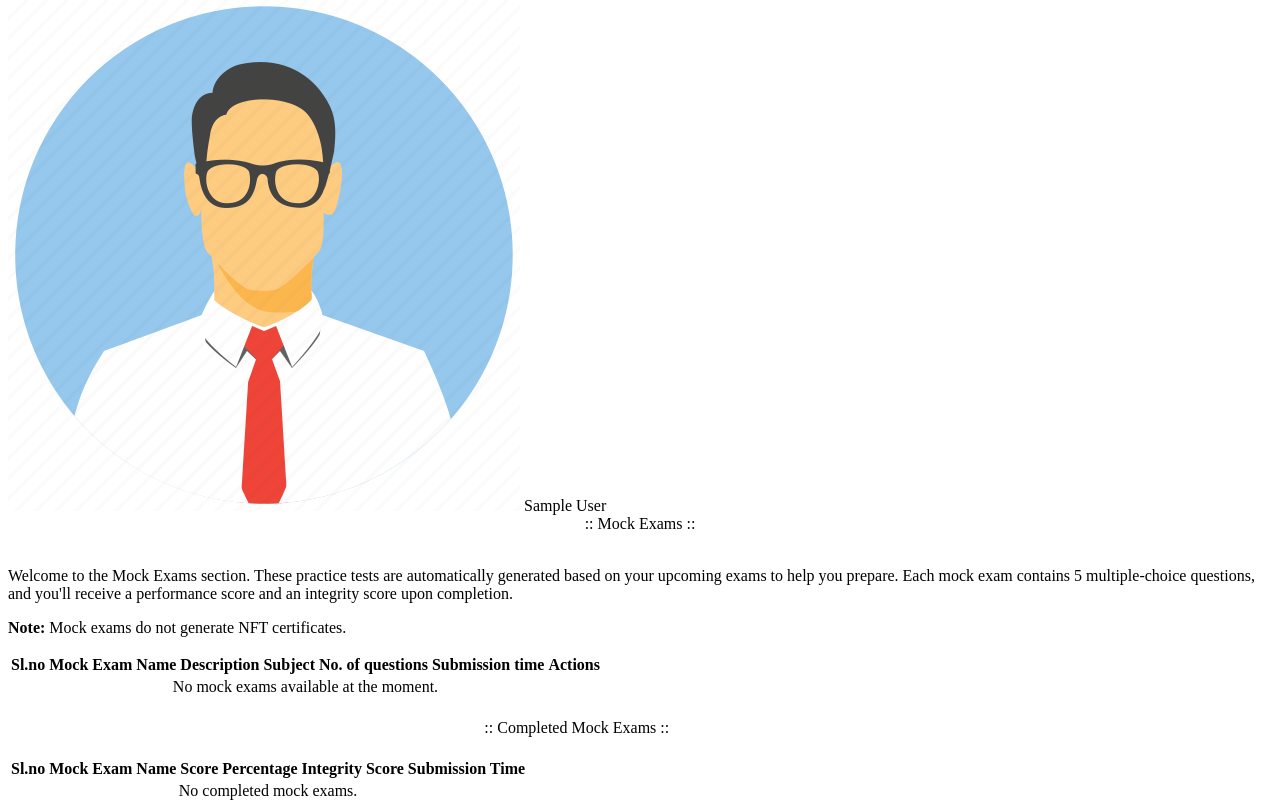
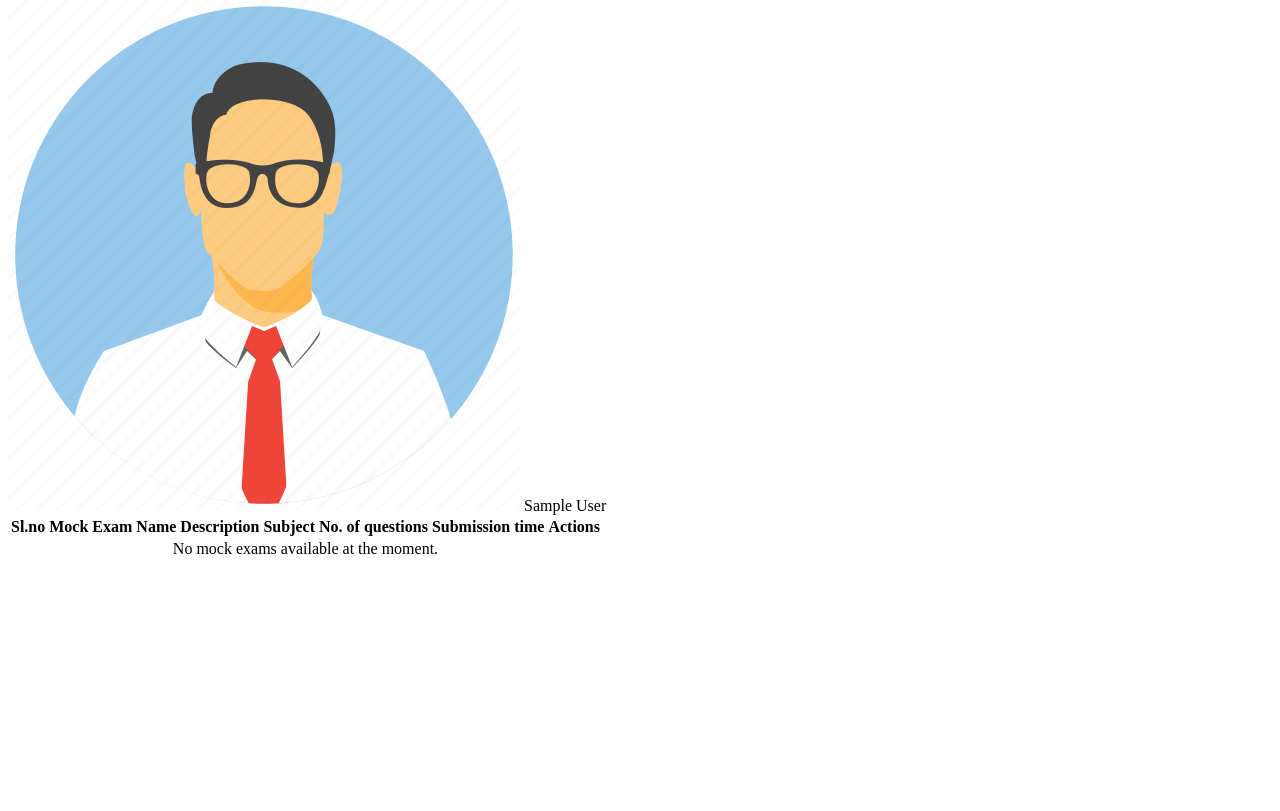
Before and after one commit to hackfest-dev/Hackfest25-42, a PHP site: page /students/mock_exams.php in a window 1280 px wide. Shown: the part 231-1042 px from the top of the page. After the commit the page ends 785 px from the top, so only its background shows below. Run offline with PHP 8.4, Linux system fonts and the light colour scheme; the visitor is signed in with stand-in values (Sample User, id 1); tables that the repository leaves empty hold one stand-in row (values such as "Sample post"); a stand-in replaces the project's code that opens the database connection.

Commit message:
cleaning up mock test page

```diff
--- a/students/mock_exams.php
+++ b/students/mock_exams.php
@@ -19,10 +19,13 @@ $result = mysqli_query($conn, $sql);
 // For debugging
 error_log("Mock exams query for user $uname found " . mysqli_num_rows($result) . " results");
 
-// Also get all mock exams regardless of status for debugging
-$debug_sql = "SELECT * FROM mock_exm_list";
-$debug_result = mysqli_query($conn, $debug_sql);
-error_log("Total mock exams in database: " . mysqli_num_rows($debug_result));
+// Get completed mock exams
+$completed_sql = "SELECT ma.*, me.exname
+                 FROM mock_atmpt_list ma
+                 JOIN mock_exm_list me ON ma.mock_exid = me.mock_exid
+                 WHERE ma.uname = '$uname' AND ma.status = 1
+                 ORDER BY ma.subtime DESC";
+$completed_result = mysqli_query($conn, $completed_sql);
 
 ?>
 <!DOCTYPE html>
@@ -55,19 +58,28 @@ error_log("Total mock exams in database: " . mysqli_num_rows($debug_result));
         }
 
         @keyframes spin {
-            0% {
-                transform: rotate(0deg);
-            }
-
-            100% {
-                transform: rotate(360deg);
-            }
+            0% { transform: rotate(0deg); }
+            100% { transform: rotate(360deg); }
         }
 
         .pending-message {
             font-size: 16px;
             color: #555;
             margin-bottom: 15px;
+        }
+
+        .exmbtn {
+            background-color: #0A2558;
+            color: white;
+            border: none;
+            padding: 6px 12px;
+            border-radius: 4px;
+            cursor: pointer;
+            transition: background-color 0.3s;
+        }
+
+        .exmbtn:hover {
+            background-color: #153d8a;
         }
     </style>
 </head>
@@ -142,15 +154,6 @@ error_log("Total mock exams in database: " . mysqli_num_rows($debug_result));
         </nav>
 
         <div class="home-content">
-            <div class="stat-boxes">
-                <div class="recent-stat box" style="width:100%;">
-                    <div class="title" style="text-align:center;">:: Mock Exams ::</div><br>
-                    <div class="stat-details">
-                        <p>Welcome to the Mock Exams section. These practice tests are automatically generated based on your upcoming exams to help you prepare. Each mock exam contains 5 multiple-choice questions, and you'll receive a performance score and an integrity score upon completion.</p>
-                        <p><strong>Note:</strong> Mock exams do not generate NFT certificates.</p>
-                    </div>
-                </div>
-
             <?php
             // Display notification for retry operation
             if (isset($_GET['retry'])) {
@@ -183,6 +186,7 @@ error_log("Total mock exams in database: " . mysqli_num_rows($debug_result));
             }
             ?>
 
+            <div class="stat-boxes">
                 <div class="recent-stat box" style="padding: 0px 0px; width:90%">
                     <table>
                         <thead>
@@ -230,9 +234,9 @@ error_log("Total mock exams in database: " . mysqli_num_rows($debug_result));
             </div>
 
             <!-- Completed Mock Exams Section -->
-            <div class="stat-boxes">
+            <?php if (mysqli_num_rows($completed_result) > 0) { ?>
+            <div class="stat-boxes" style="margin-top: 30px;">
                 <div class="recent-stat box" style="padding: 0px 0px; width:90%">
-                    <div class="title" style="text-align:center; padding: 20px 0;">:: Completed Mock Exams ::</div>
                     <table>
                         <thead>
                             <tr>
@@ -246,14 +250,6 @@ error_log("Total mock exams in database: " . mysqli_num_rows($debug_result));
                         </thead>
                         <tbody>
                             <?php
-                            $completed_sql = "SELECT ma.*, me.exname
-                                 FROM mock_atmpt_list ma
-                                 JOIN mock_exm_list me ON ma.mock_exid = me.mock_exid
-                                 WHERE ma.uname = '$uname' AND ma.status = 1
-                                 ORDER BY ma.subtime DESC";
-                            $completed_result = mysqli_query($conn, $completed_sql);
-
-                            if (mysqli_num_rows($completed_result) > 0) {
                             $i = 1;
                             while ($row = mysqli_fetch_assoc($completed_result)) {
                                 echo '<tr>
@@ -266,19 +262,16 @@ error_log("Total mock exams in database: " . mysqli_num_rows($debug_result));
                             </tr>';
                                 $i++;
                             }
-                            } else {
-                                echo '<tr><td colspan="6" style="text-align: center;">No completed mock exams.</td></tr>';
-                            }
                             ?>
                         </tbody>
                     </table>
                 </div>
             </div>
+            <?php } ?>
         </div>
     </section>
 
     <script src="../js/script.js"></script>
-
 </body>
 
 </html>
```
Lines whose indentation alone changed are shown as unchanged.
